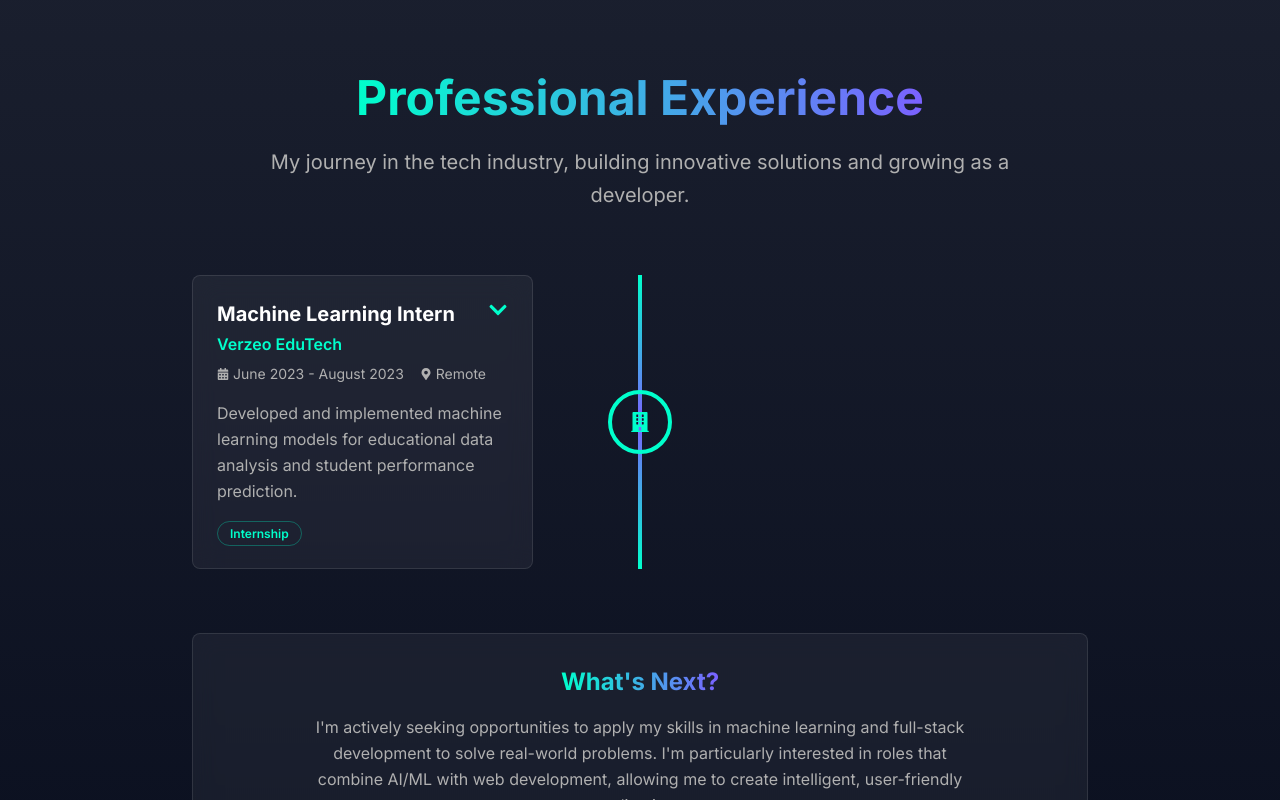
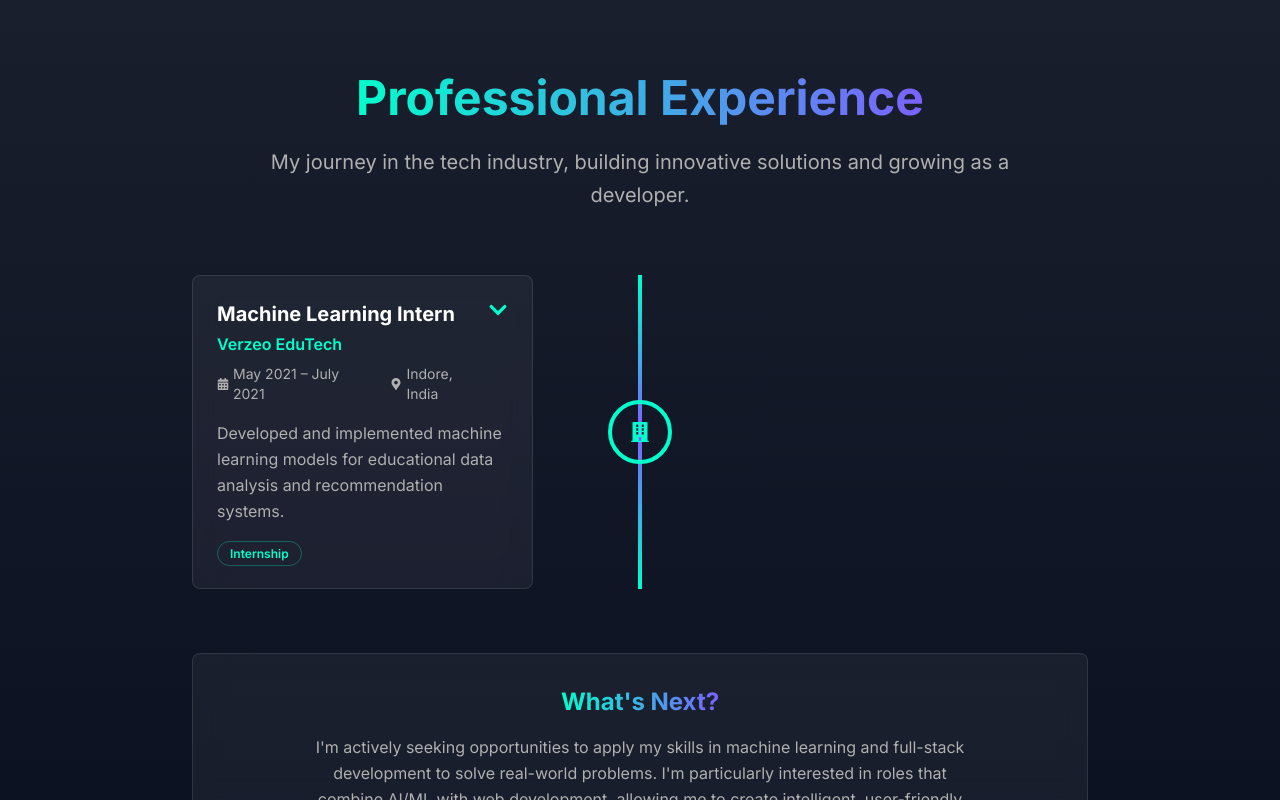
Before and after one commit to SiD-array/portfolio, a React (Vite) app: page / in a window 1280 px wide. Shown: the part 1958-2758 px from the top of the page. Built offline with nearby package versions, Linux system fonts and the light colour scheme.

Commit message:
Updated Work experience details

```diff
--- a/src/components/Experience.jsx
+++ b/src/components/Experience.jsx
@@ -10,21 +10,23 @@ const Experience = () => {
       id: 1,
       company: "Verzeo EduTech",
       position: "Machine Learning Intern",
-      duration: "June 2023 - August 2023",
-      location: "Remote",
+      duration: "May 2021 – July 2021",
+      location: "Indore, India",
       type: "Internship",
-      description: "Developed and implemented machine learning models for educational data analysis and student performance prediction.",
+      description: "Developed and implemented machine learning models for educational data analysis and recommendation systems.",
       achievements: [
-        "Built a student performance prediction model using Random Forest and XGBoost algorithms",
-        "Improved model accuracy by 15% through feature engineering and hyperparameter tuning",
-        "Created interactive dashboards for data visualization using Python and Tableau",
-        "Collaborated with a team of 5 developers to deliver ML solutions for educational analytics"
+        "Achieved **71% accuracy** with ML models employing Naïve Bayes, SVM, and Logistic Regression, outperforming **baseline by 15%**",
+        "Transformed preprocessing pipeline to cut sparse features by **30%** and expedite training with the aid of Python and TensorFlow",
+        "Designed a content-based movie recommendation system that processed **5,000+ movies** and delivered top-5 personalized recommendations in under **1 second/query**",
+        "Created interactive dashboards to analyze user behavior and feature correlations, cutting manual analysis time by **50%**"
       ],
-      technologies: ["Python", "Scikit-learn", "Pandas", "NumPy", "Matplotlib", "Tableau", "Jupyter"],
+      technologies: ["Python", "TensorFlow", "Scikit-learn", "Pandas", "NumPy", "Naïve Bayes", "SVM", "Logistic Regression"],
       metrics: [
-        { label: "Model Accuracy", value: "92%", improvement: "+15%" },
-        { label: "Data Processing", value: "10K+ records", improvement: "Daily" },
-        { label: "Team Size", value: "5 members", improvement: "Cross-functional" }
+        { label: "Model Accuracy", value: "71%", improvement: "+15% vs baseline" },
+        { label: "Movies Processed", value: "5,000+", improvement: "Content-based system" },
+        { label: "Query Speed", value: "<1 second", improvement: "Top-5 recommendations" },
+        { label: "Feature Reduction", value: "30%", improvement: "Sparse features cut" },
+        { label: "Analysis Time", value: "50%", improvement: "Manual time reduction" }
       ],
       icon: FaBuilding,
       color: "neon-cyan"
```
